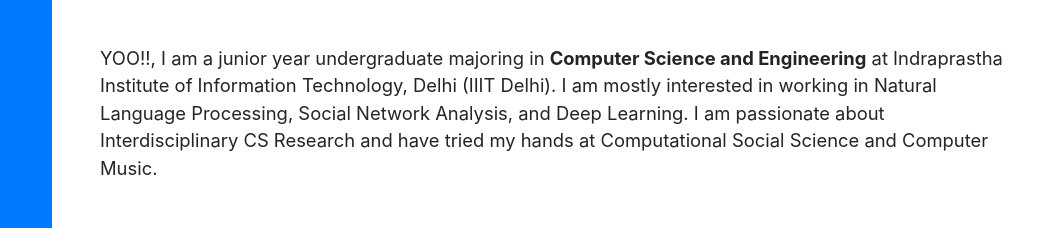
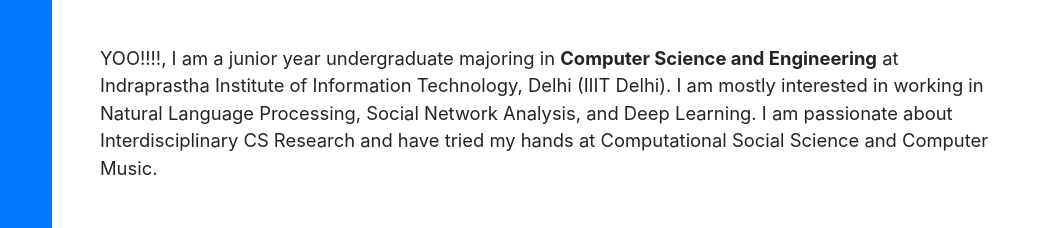
Before and after one commit to brihijoshi/old-website-hugo, a website with bundled scripts: page index.html in a window 1280 px wide. Shown: the part 243-471 px from the top of the page, 220-1280 px from the left. Built offline with nearby package versions, Linux system fonts and the light colour scheme; some icons are missing; a web font is replaced by a local one.

Commit message:
Formatting Changes

```diff
--- a/index.html
+++ b/index.html
@@ -72,7 +72,7 @@
           <div class="subheading mb-5">IIIT Delhi, New Delhi, India - 110020 · +91-8812012300 ·
             <a href="mailto:brihi16142@iiitd.ac.in">brihi16142@iiitd.ac.in</a>
           </div>
-          <p class="lead mb-5">YOO!!, I am a junior year undergraduate majoring in <b>Computer Science and Engineering</b> at Indraprastha Institute of Information Technology, Delhi (IIIT Delhi).
+          <p class="lead mb-5">YOO!!!!, I am a junior year undergraduate majoring in <b>Computer Science and Engineering</b> at Indraprastha Institute of Information Technology, Delhi (IIIT Delhi).
 
           I am mostly interested in working in Natural Language Processing, Social Network Analysis, and Deep Learning. I am passionate about Interdisciplinary CS Research and have tried my hands at Computational Social Science and Computer Music.
 
```
Also changed, not shown: README.md.
